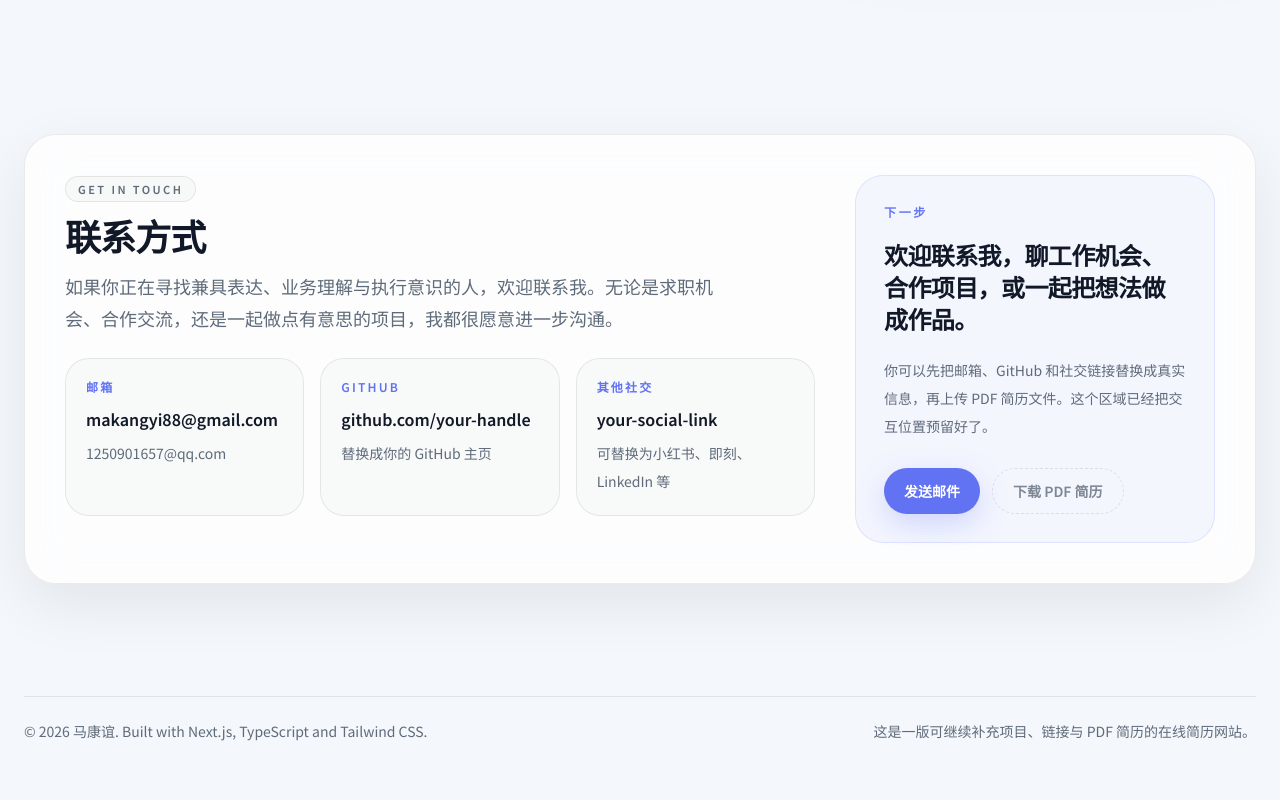
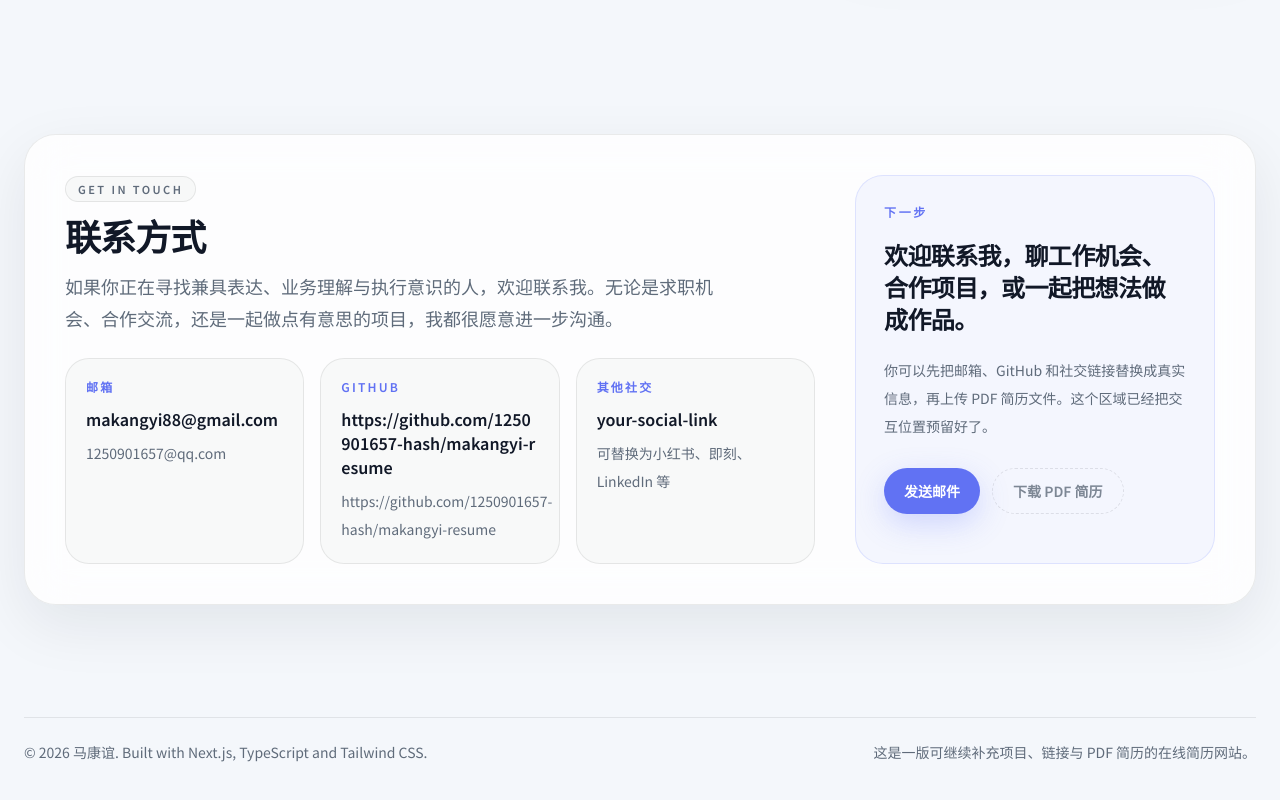
Before and after one commit to 1250901657-hash/makangyi-resume, a Next.js app: page / in a window 1280 px wide. Shown: the part 6195-6995 px from the top of the page. Built offline with nearby package versions, Linux system fonts and the light colour scheme.

Commit message:
Update site-content.ts

```diff
--- a/src/data/site-content.ts
+++ b/src/data/site-content.ts
@@ -242,8 +242,8 @@ export const siteContent = {
       },
       {
         label: "GitHub",
-        value: "github.com/your-handle",
-        hint: "替换成你的 GitHub 主页",
+        value: "https://github.com/1250901657-hash/makangyi-resume",
+        hint: "https://github.com/1250901657-hash/makangyi-resume",
       },
       {
         label: "其他社交",
```
